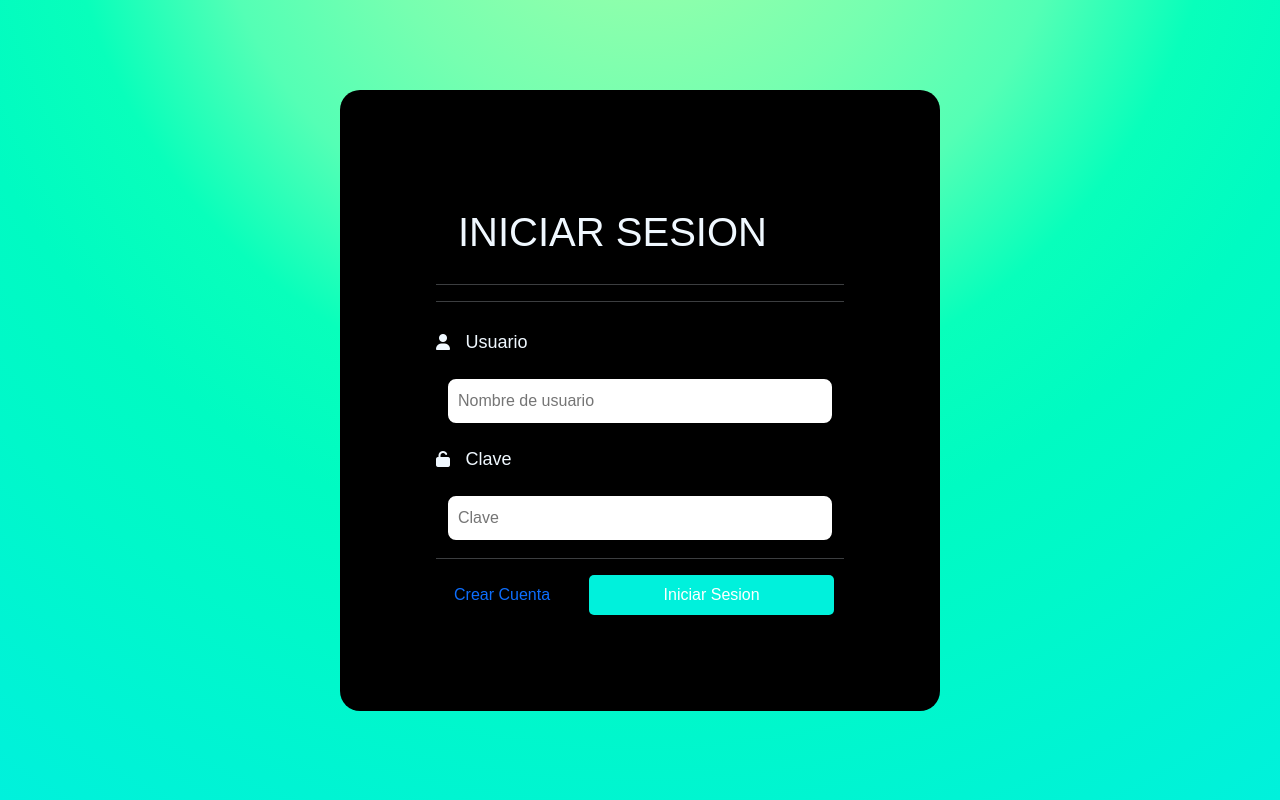
After one commit to santiago2904/crazyvape, a PHP site: page /login2.php in a window 1280 px wide. The commit adds this page. Run offline with PHP 8.4, Linux system fonts and the light colour scheme.

Commit message:
se agregó un login2 de prueba y StyleLogin2 tipo css para un personalización del login más practico

```diff
--- /dev/null
+++ b/StyleLogin2.css
@@ -0,0 +1,86 @@
+body{
+    background-image: radial-gradient(circle at 50% -20.71%, #a6ffa7 0, #90ffab 12.5%, #76ffb0 25%, #54ffb5 37.5%, #08ffbb 50%, #00fbc2 62.5%, #00f8ca 75%, #00f4d3 87.5%, #00f1dc 100%);
+    display: flex;
+    justify-content: center;
+    align-items: center;
+    height: 100vh;
+    flex-direction: column;
+}
+
+*{
+    font-family: 'Lato', sans-serif;
+    font-family: 'Open Sans', sans-serif;
+    font-family: 'PT Sans', sans-serif;
+    box-sizing: border-box;
+}
+
+
+form{
+    width: 600px;
+    border:  2px solid black;
+    padding: 6rem;
+    background-color: black;
+    border: none;
+    border-radius: 20px;
+    color: aliceblue;
+}
+h1{
+    display: block;
+    border: 2px solid black;
+    width: 95%;
+    padding: 10px;
+    margin: 10px;
+    border-radius: 10px;
+}
+
+label{
+    color: aliceblue;
+    font-size: 18px;
+    padding: 11px;
+    font-weight: 350;
+}
+
+input{
+    display: block;
+    border: 2px solid black;
+    width: 95%;
+    padding: 10px;
+    margin: 10px;
+    border-radius: 10px;
+}
+
+button{
+    float: right;
+    background-color: #00f1dc;
+    padding: .5rem;
+    color: white;
+    border: none;
+    width: 60%;
+    border-radius: 5px;
+    margin-right: 10px;
+    text-decoration: none;
+}
+
+button:hover{
+    background-color: white;
+    color: black;
+}
+
+a{
+    float: left;
+    margin-left: 10px;
+    padding: .5rem;
+    text-decoration: none;
+}
+a:hover{
+    color: white;
+}
+
+.error{
+    background-color: rgb(175, 74, 74);
+    color: black;
+    padding: 10px;
+    width: 95%;
+    border-radius: 5px;
+    margin: 20px auto;
+}
--- /dev/null
+++ b/login2.php
@@ -0,0 +1,42 @@
+<!DOCTYPE html>
+<html lang="en">
+<head>
+    <meta charset="UTF-8">
+    <meta http-equiv="X-UA-Compatible" content="IE=edge">
+    <meta name="viewport" content="width=device-width, initial-scale=1.0">
+    <link href="https://cdn.jsdelivr.net/npm/bootstrap@5.1.3/dist/css/bootstrap.min.css" rel="stylesheet" integrity="sha384-1BmE4kWBq78iYhFldvKuhfTAU6auU8tT94WrHftjDbrCEXSU1oBoqyl2QvZ6jIW3" crossorigin="anonymous">
+    <link rel="stylesheet" href="StyleLogin2.css">
+    <link rel="stylesheet" href="https://cdnjs.cloudflare.com/ajax/libs/font-awesome/6.2.0/css/all.min.css" integrity="sha512-xh6O/CkQoPOWDdYTDqeRdPCVd1SpvCA9XXcUnZS2FmJNp1coAFzvtCN9BmamE+4aHK8yyUHUSCcJHgXloTyT2A==" crossorigin="anonymous" referrerpolicy="no-referrer" />
+    <title>Inicio de sesion</title>
+</head>
+<body>
+    <form action="IniciarSesion.php" method="POST">
+        <h1>INICIAR SESION</h1>
+        <hr>
+        <?php
+            if (isset($_GET['error'])) {
+            ?>
+            <p class="error">
+                <?php
+                echo $_GET['error']
+                ?>
+
+            </p>
+        <?php
+            }
+        ?>
+
+        <hr>
+        <i class="fa-solid fa-user"></i>
+        <label>Usuario</label>
+        <input type="text" name="Usuario" placeholder="Nombre de usuario">
+
+        <i class="fa-solid fa-unlock"></i>
+        <label>Clave</label>
+        <input type="password" name="Clave" placeholder="Clave">
+        <hr>
+        <button type="submit">Iniciar Sesion</button>
+        <a href="CrearCuenta.php">Crear Cuenta</a>
+    </form>
+</body>
+</html>
```
Also changed, not shown: login.php (+19 -4 lines).
